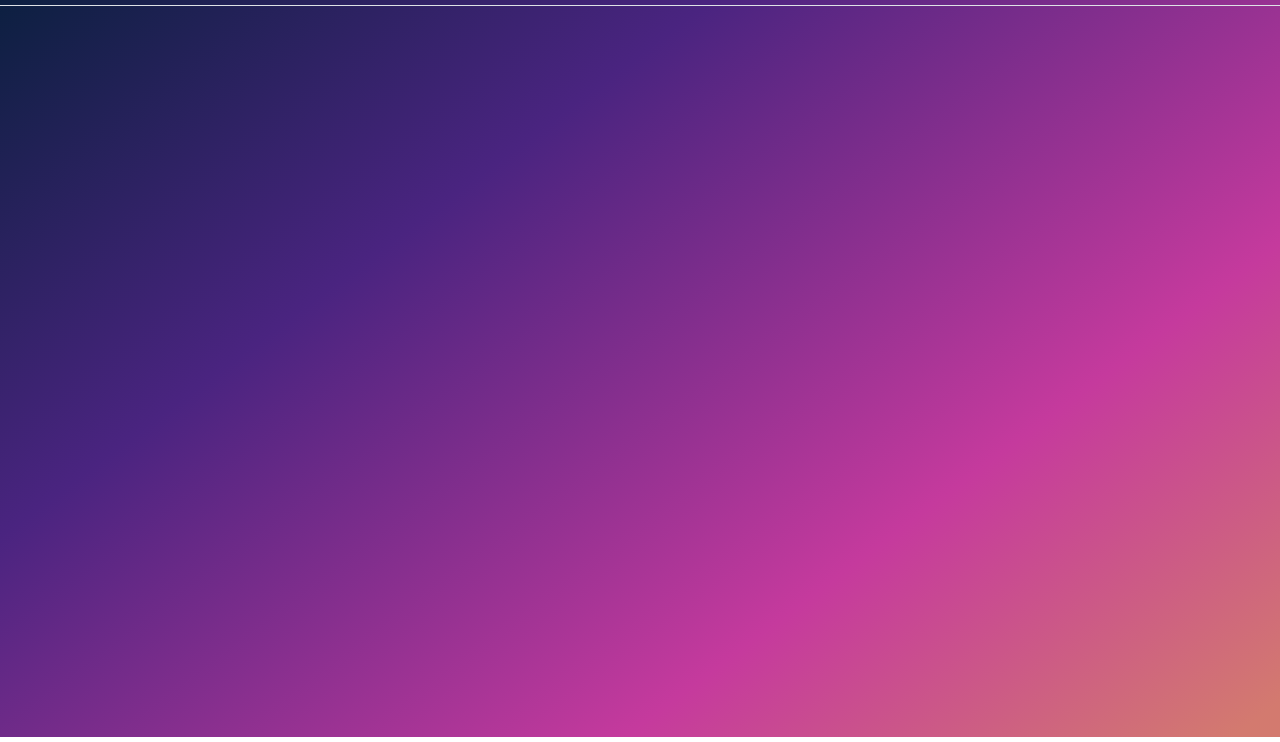
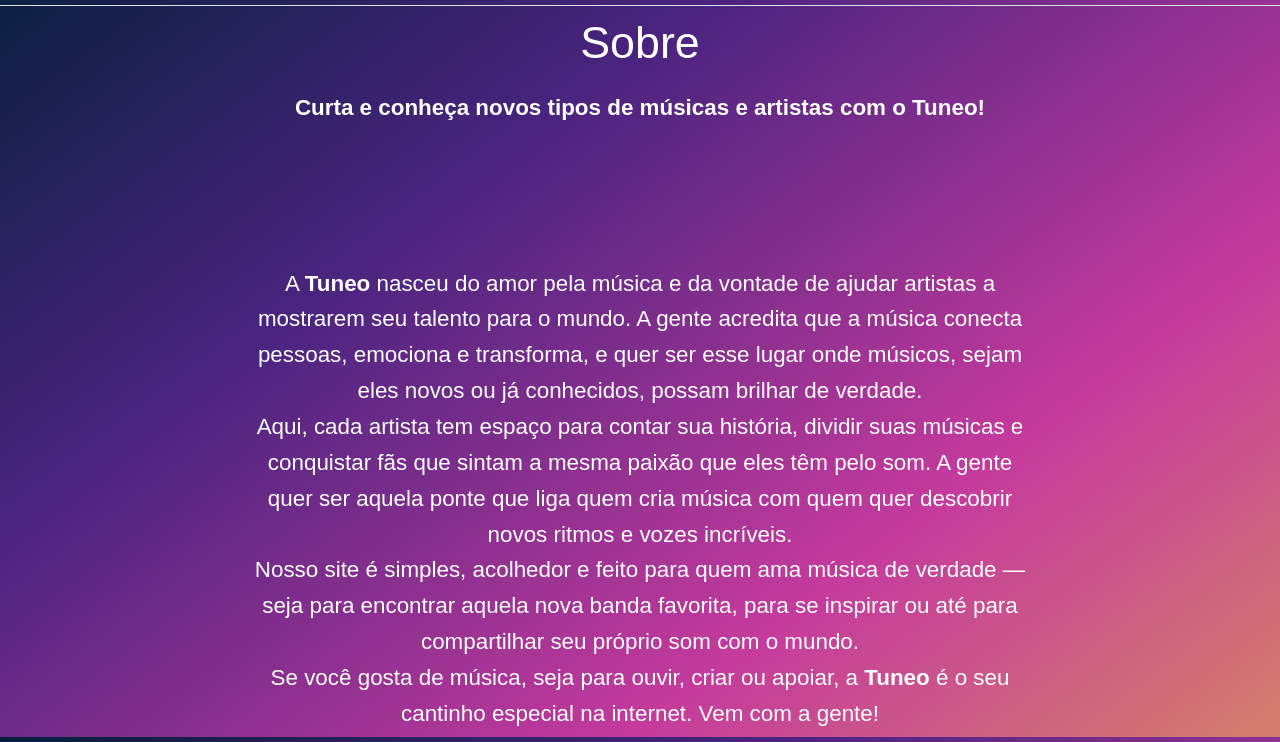
Before and after one commit to FRONTENDTEAM-WEBSITE/frontendteam-website.github.io, a plain HTML site: page about.html in a window 1280 px wide. Shown: the part 63-805 px from the top of the page. Drawn offline with nearby package versions, Linux system fonts and the light colour scheme; a web font is replaced by a local one.

Commit message:
Update about.html
sobre com a cor alterada(default)

```diff
--- a/about.html
+++ b/about.html
@@ -45,9 +45,7 @@
 
   <nav class="navbar navbar-expand-lg navbar-light border-bottom px-5" id="navbar">
     <div class="d-flex align-items-center">
-      <a href="black-pages/about.html">
         <img src="./IMAGES/defaultlogo.png" alt="siteLogo" class="me-2" id="navbarLogo">
-      </a>
       <a class="navbar-brand fs-3" href="index.html" id="navTitle">Tuneo</a>
     </div>
 
@@ -73,6 +71,72 @@
 
 
   <!--  Aqui entra os elementos do corpo, como { CARDS } e { FORMS } (Hian, Daniel, Tiago, Wellington e todos disponiveis)  -->
+  <head>
+    <meta charset="UTF-8">
+        <title>Sobre - Tuneo</title>
+            <style>
+                body {
+                   margin: 0px;
+                    padding: 0px;
+                    text-align: center;
+                    color: #ffffff;
+                    font-family: Arial, sans-serif;
+                    }
+
+                main {
+                     padding: 10px;
+                     max-width: 800px;
+                     margin: 0 auto;
+
+                   }
+
+                h1 {
+                    font-size: 2.8em;
+                    margin-bottom: 0px;
+                    }
+
+                p {     text-align: center;
+                        font-size: 1.4em;
+                        line-height: 1.6em;
+                        margin-bottom: 0px;
+                 }
+                  h2 {
+                        font-size: 1.4em;
+                        line-height: 1.6em;
+                        margin-bottom: 120px;
+                        padding: 20px;
+
+                      }
+
+                strong {
+                          font-weight: bold;
+                       }
+                  </style>
+              </head>
+         <body>
+
+ <main>
+       <h1>Sobre</h1>
+       <h2><strong>Curta e conheça novos tipos de músicas e artistas com o Tuneo!</strong></h2>
+
+       <div>
+           <p>
+               A <strong>Tuneo</strong> nasceu do amor pela música e da vontade de ajudar artistas a mostrarem seu talento para o mundo. A gente acredita que a música conecta pessoas, emociona e transforma, e quer ser esse lugar onde músicos, sejam eles novos ou já conhecidos, possam brilhar de verdade.
+           </p>
+
+           <p>
+               Aqui, cada artista tem espaço para contar sua história, dividir suas músicas e conquistar fãs que sintam a mesma paixão que eles têm pelo som. A gente quer ser aquela ponte que liga quem cria música com quem quer descobrir novos ritmos e vozes incríveis.
+           </p>
+
+           <p>
+               Nosso site é simples, acolhedor e feito para quem ama música de verdade — seja para encontrar aquela nova banda favorita, para se inspirar ou até para compartilhar seu próprio som com o mundo.
+           </p>
+
+           <p>
+               Se você gosta de música, seja para ouvir, criar ou apoiar, a <strong>Tuneo</strong> é o seu cantinho especial na internet. Vem com a gente!
+           </p>
+       </div>
+    </main>
 
 
 
```
